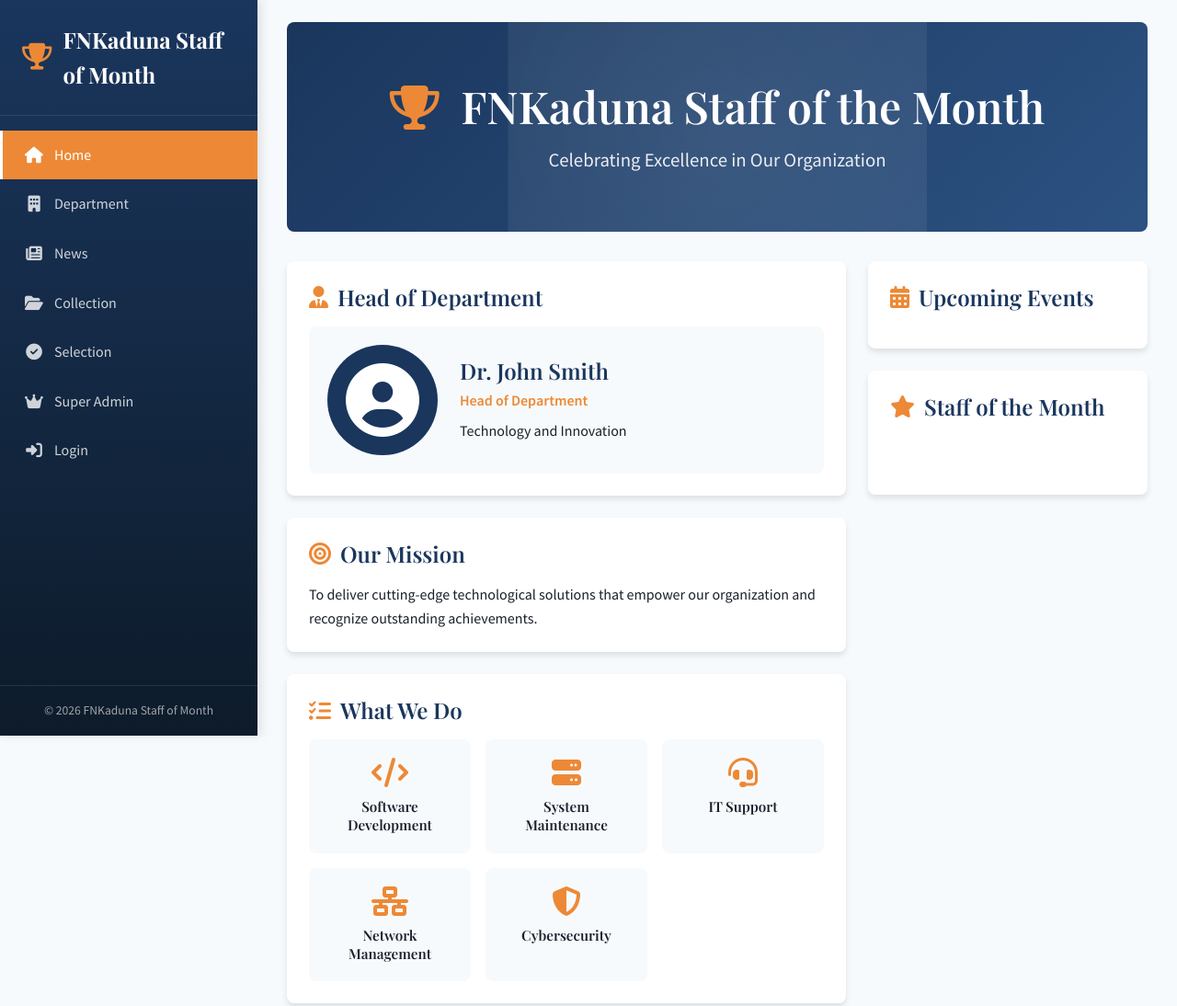
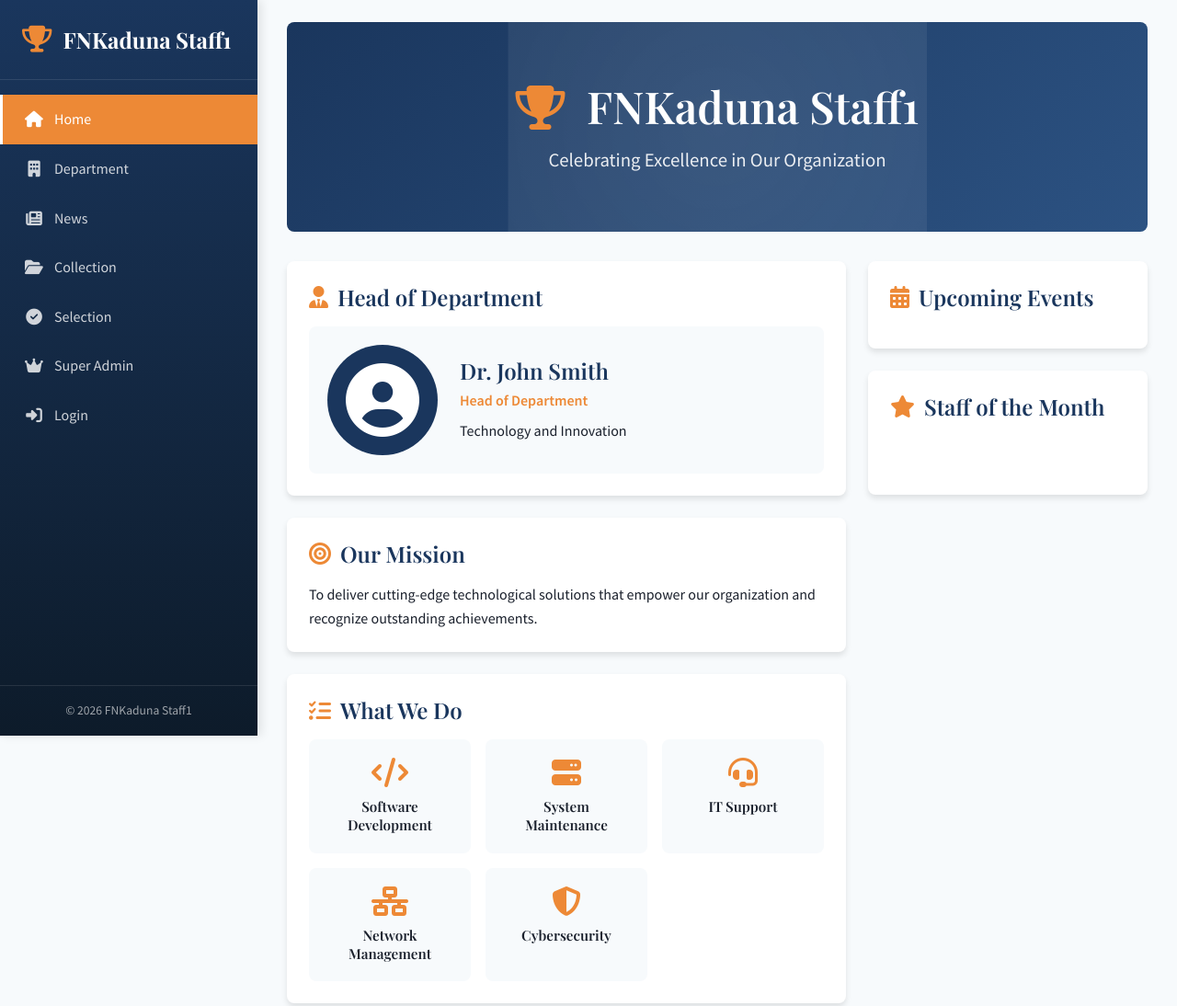
Before and after one commit to musaimam62/fnkaduna-staff1, a website: page public/index.html in a window 1280 px wide. Shown: the top 1094 px of the page at 92% size. Drawn offline with nearby package versions, Linux system fonts and the light colour scheme; no server answers.

Commit message:
FNKaduna Staff1

```diff
--- a/package.json
+++ b/package.json
@@ -1,7 +1,7 @@
 {
-  "name": "fnkaduna-staff-of-the-month",
+  "name": "fnkaduna-staff1",
   "version": "1.0.0",
-  "description": "FNKaduna Staff of the Month - A comprehensive system for departments to nominate and select Staff of the Month",
+  "description": "FNKaduna Staff1 - A comprehensive system for departments to nominate and select Staff of the Month",
   "main": "server.js",
   "scripts": {
     "start": "node server.js",
--- a/public/index.html
+++ b/public/index.html
@@ -3,7 +3,7 @@
 <head>
     <meta charset="UTF-8">
     <meta name="viewport" content="width=device-width, initial-scale=1.0">
-    <title>FNKaduna Staff of the Month</title>
+    <title>FNKaduna Staff1</title>
     <link rel="stylesheet" href="css/style.css">
     <link href="https://fonts.googleapis.com/css2?family=Playfair+Display:wght@400;600;700&family=Source+Sans+Pro:wght@300;400;600;700&display=swap" rel="stylesheet">
     <link rel="stylesheet" href="https://cdnjs.cloudflare.com/ajax/libs/font-awesome/6.4.0/css/all.min.css">
@@ -50,7 +50,7 @@
             <div class="sidebar-header">
                 <div class="logo">
                     <i class="fas fa-trophy"></i>
-                    <span>FNKaduna Staff of Month</span>
+                    <span>FNKaduna Staff1</span>
                 </div>
             </div>
             <nav class="sidebar-nav">
@@ -88,7 +88,7 @@
                 </a>
             </nav>
             <div class="sidebar-footer">
-                <p>&copy; 2026 FNKaduna Staff of Month</p>
+                <p>&copy; 2026 FNKaduna Staff1</p>
             </div>
         </aside>
 
@@ -98,7 +98,7 @@
             <div id="homePage" class="page active">
                 <div class="hero-section">
                     <div class="hero-content">
-                        <h1><i class="fas fa-trophy"></i> FNKaduna Staff of the Month</h1>
+                        <h1><i class="fas fa-trophy"></i> FNKaduna Staff1</h1>
                         <p class="hero-subtitle">Celebrating Excellence in Our Organization</p>
                     </div>
                 </div>
```
